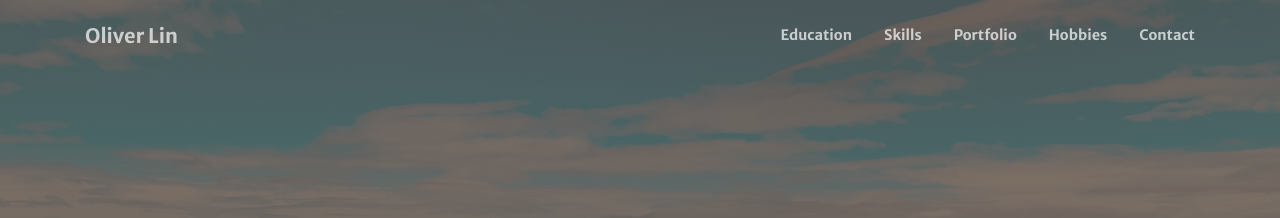
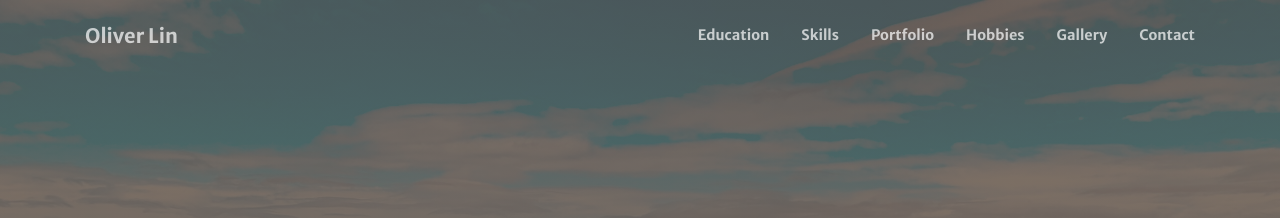
Before and after one commit to oliverlintl/oliverlintl.github.io, a Jekyll site: the page built from index.md, in a window 1280 px wide and 900 px high. Shown: the top 218 px of the window. Built offline with Jekyll 4.4.1, drawn with Linux system fonts in a browser that asks for light colours.

Commit message:
Update menus.yml

```diff
--- a/_data/menus.yml
+++ b/_data/menus.yml
@@ -11,5 +11,7 @@ header:
   url: 'https://oliverlintl.github.io/portfolio'
 - title: Hobbies
   url: 'https://oliverlintl.github.io/#hobbies'
+- title: Gallery
+  url: 'https://oliverlintl.github.io/gallery'
 - title: Contact
   url: 'https://oliverlintl.github.io/#contacts'
```
